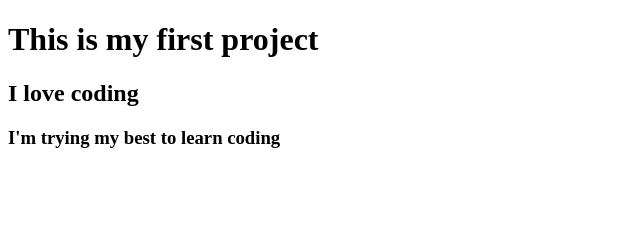
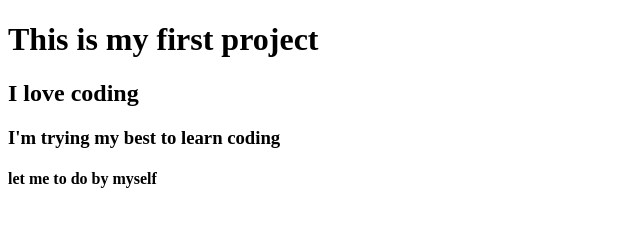
Before and after one commit to Protick786/My-secound-Repo, a plain HTML site: page index.html in a window 1280 px wide. Shown: the whole page, without its empty margins (0-640 px from the left). Drawn offline with Linux system fonts and the light colour scheme.

Commit message:
add this header

```diff
--- a/index.html
+++ b/index.html
@@ -10,5 +10,6 @@
     <h1>This is my first project</h1>
     <h2>I love coding</h2>
     <h3>I'm trying my best to learn coding</h3>
+    <h4>let me to do by myself</h4>
 </body>
 </html>
```
